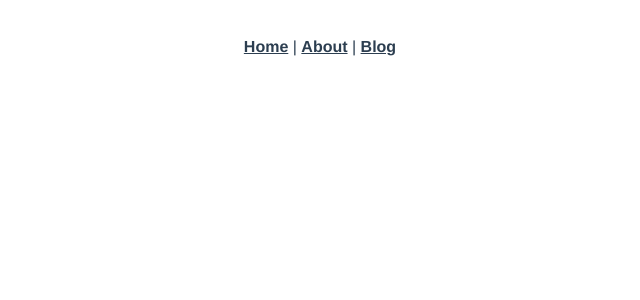
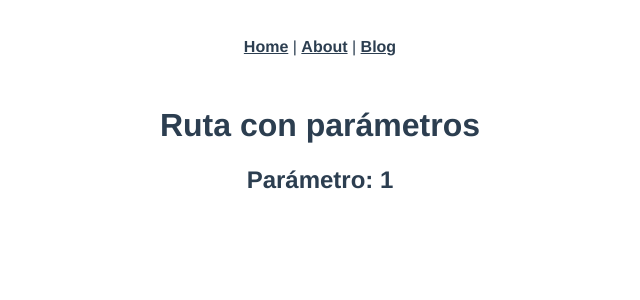
Before and after one commit to iamdavi/vue-hello-world, a Vue app: page /blog/1 in a window 1280 px wide. Before the commit this address had no page. Shown: the top 300 px of the page, without its empty margins (320-960 px from the left). Built offline with nearby package versions, Linux system fonts and the light colour scheme.

Commit message:
Añadida vista de articulo

```diff
--- a/src/router/index.js
+++ b/src/router/index.js
@@ -16,6 +16,11 @@
     path: '/blog',
     name: 'Blog',
     component: () => import(/* webpackChunkName: "blog" */ '../views/Blog.vue')
+  },
+  {
+    path: '/blog/:id',
+    name: 'Articulo',
+    component: () => import(/* webpackChunkName: "blog" */ '../views/Articulo.vue')
   }
 ]
 
--- /dev/null
+++ b/src/views/Articulo.vue
@@ -0,0 +1,19 @@
+<template>
+    <Titulo texto="Ruta con parámetros" />
+    <h2>Parámetro: {{ $route.params.id }}</h2>
+</template>
+
+<script>
+import Titulo from '@/components/Titulo'
+
+export default {
+    name: "Articulo",
+    components: {
+        Titulo
+    }
+}
+</script>
+
+<style>
+
+</style>
```
